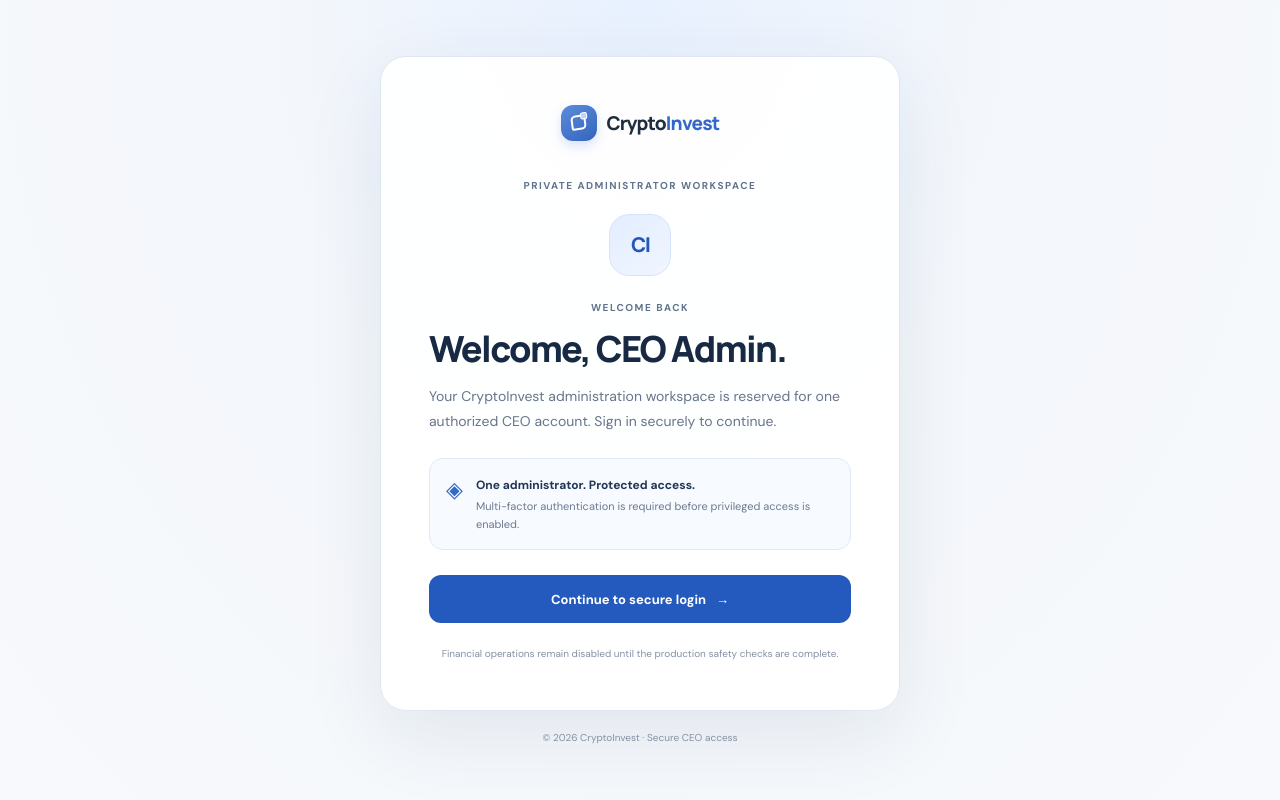
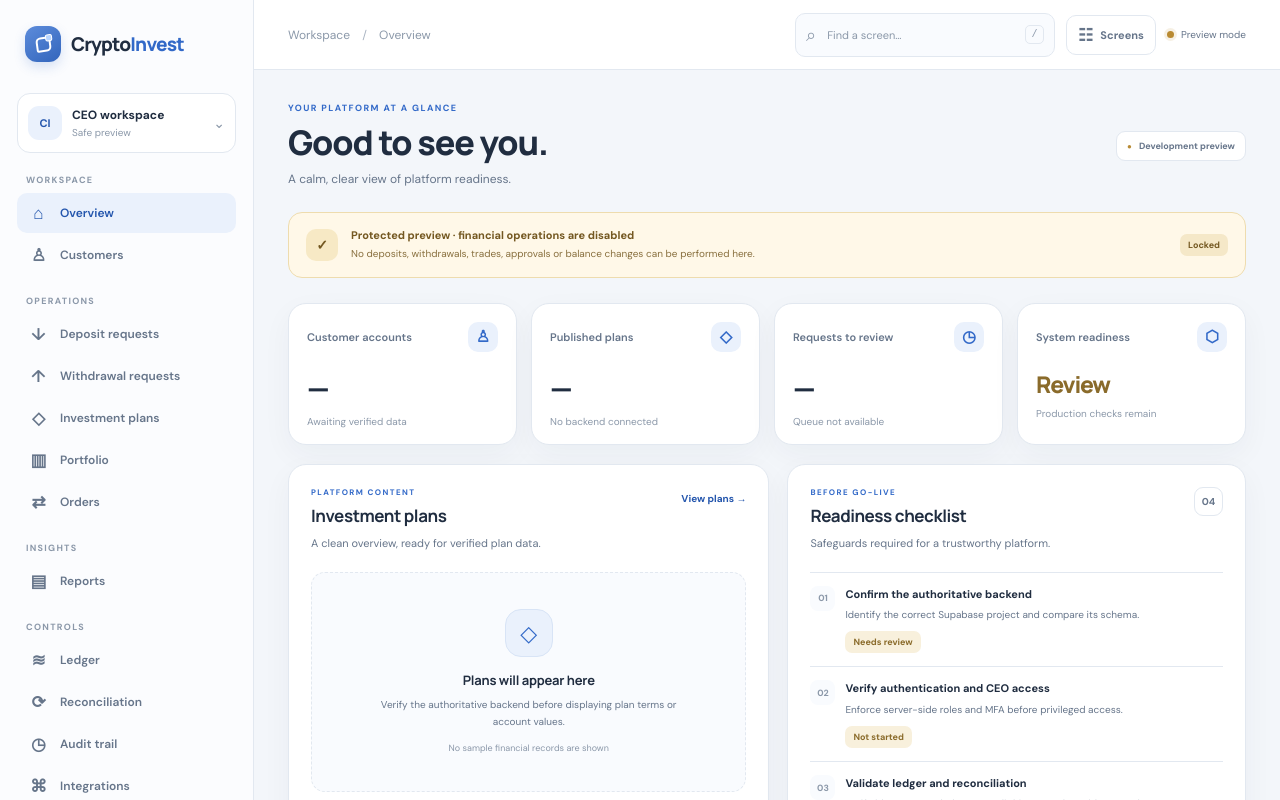
Before and after one commit to udofiaasianubong738-droid/Cryptocurrency, a Next.js app in the folder nextjs/: page / in a window 1280 px wide. Shown: the top 800 px of the page. Built offline with nearby package versions, Linux system fonts and the light colour scheme.

Commit message:
Render the dashboard preview on the homepage

```diff
--- a/nextjs/src/app/page.tsx
+++ b/nextjs/src/app/page.tsx
@@ -1,7 +1,5 @@
-import Link from "next/link";
+import DashboardApp from "./dashboard-app";
 
-function Brand(){return <span className="brand-lockup"><span className="brand-mark" aria-hidden="true"><span/></span><span className="brand-name">Crypto<span>Invest</span></span></span>}
-
-export default function WelcomePage(){
- return <main className="auth-welcome-shell"><section className="auth-welcome-card"><div className="auth-welcome-brand"><Brand/></div><span className="auth-eyebrow">PRIVATE ADMINISTRATOR WORKSPACE</span><div className="auth-welcome-mark" aria-hidden="true">CI</div><p className="auth-eyebrow">WELCOME BACK</p><h1>Welcome, CEO Admin.</h1><p className="auth-welcome-copy">Your CryptoInvest administration workspace is reserved for one authorized CEO account. Sign in securely to continue.</p><div className="auth-security-note"><span aria-hidden="true">◈</span><div><strong>One administrator. Protected access.</strong><p>Multi-factor authentication is required before privileged access is enabled.</p></div></div><Link className="auth-primary-link" href="/login">Continue to secure login <span aria-hidden="true">→</span></Link><p className="auth-footnote">Financial operations remain disabled until the production safety checks are complete.</p></section><footer className="auth-welcome-footer">© {new Date().getFullYear()} CryptoInvest · Secure CEO access</footer></main>
+export default function HomePage() {
+  return <DashboardApp activeSection="overview" />;
 }
```
